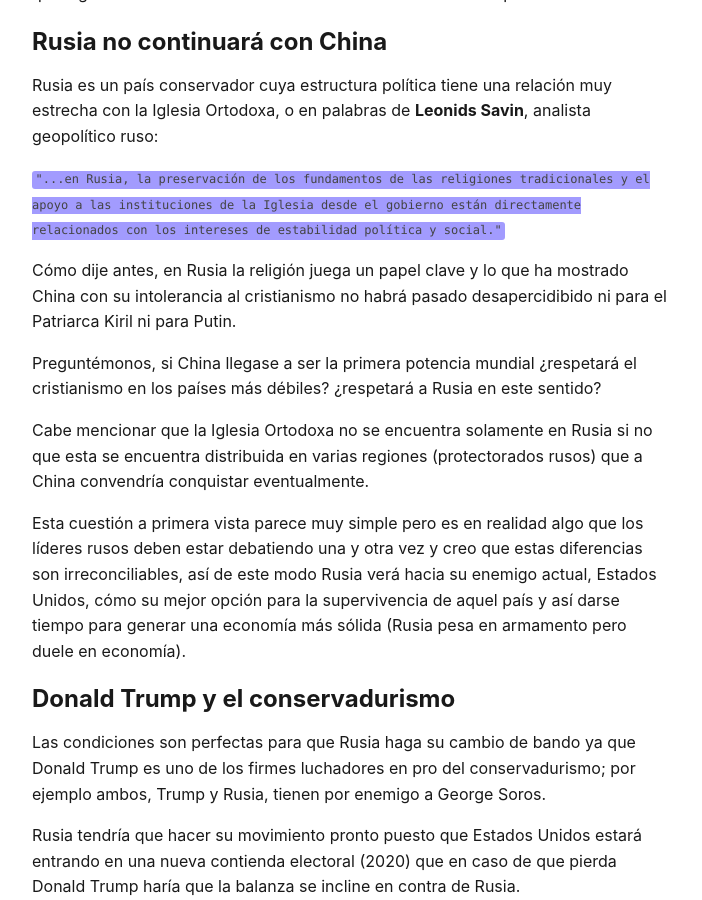
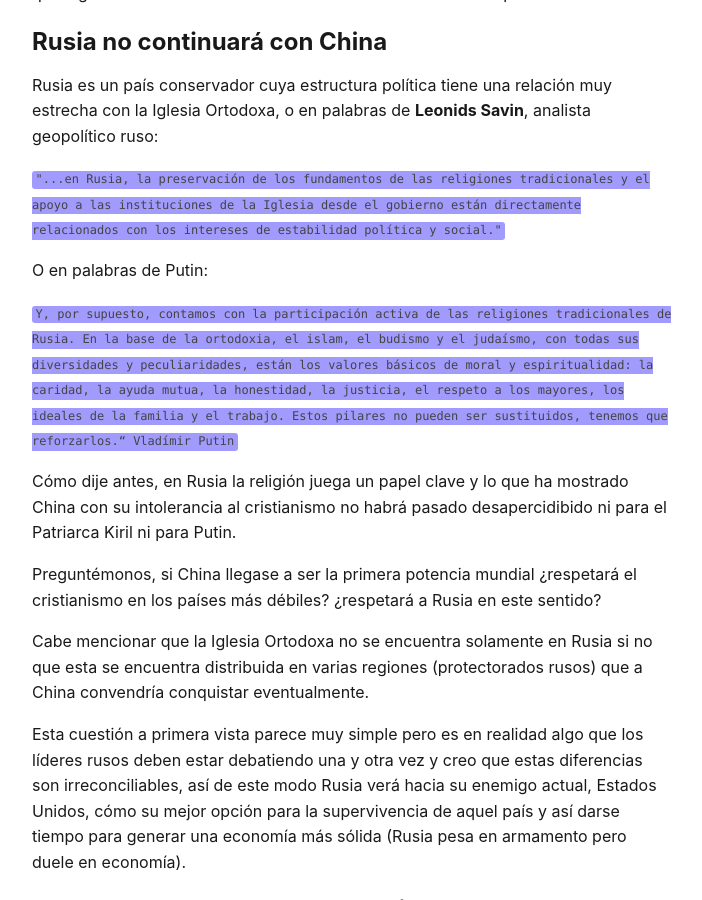
Before and after one commit to totogarza/garzacodes, a Jekyll site: the page built from _posts/2019-01-04-predicciones-2019-sobre-estado-unidos-rusia-y-china-nuevas-alianzas-y-un-nuevo-estandar-economicos.md, in a window 1280 px wide and 900 px high, scrolled down 1102 px. Shown: the whole window, without its empty margins (288-990 px from the left). Built offline with Jekyll 4.4.1, drawn with Linux system fonts in a browser that asks for light colours; some of the changed text lies outside the part shown.

Commit message:
corrección menor

````diff
--- a/_posts/2019-01-04-predicciones-2019-sobre-estado-unidos-rusia-y-china-nuevas-alianzas-y-un-nuevo-estandar-economicos.md
+++ b/_posts/2019-01-04-predicciones-2019-sobre-estado-unidos-rusia-y-china-nuevas-alianzas-y-un-nuevo-estandar-economicos.md
@@ -30,6 +30,10 @@ A mi parecer China comenzará a tomar medidas más drásticas este año y eso ha
 Rusia es un país conservador cuya estructura política tiene una relación muy estrecha con la Iglesia Ortodoxa, o en palabras de __Leonids Savin__, analista geopolítico ruso:
 
 ```"...en Rusia, la preservación de los fundamentos de las religiones tradicionales y el apoyo a las instituciones de la Iglesia desde el gobierno están directamente relacionados con los intereses de estabilidad política y social."```
+
+O en palabras de Putin:
+
+```Y, por supuesto, contamos con la participación activa de las religiones tradicionales de Rusia. En la base de la ortodoxia, el islam, el budismo y el judaísmo, con todas sus diversidades y peculiaridades, están los valores básicos de moral y espiritualidad: la caridad, la ayuda mutua, la honestidad, la justicia, el respeto a los mayores, los ideales de la familia y el trabajo. Estos pilares no pueden ser sustituidos, tenemos que reforzarlos.“ Vladímir Putin```
 
 Cómo dije antes, en Rusia la religión juega un papel clave y lo que ha mostrado China con su intolerancia al cristianismo no habrá pasado desapercidibido ni para el Patriarca Kiril ni para Putin.
 
@@ -81,9 +85,6 @@ La única finalidad es realizar un análisis para ponderar y accionar en base a
 
 Pero eso sí, lo que es ley es que el cambio es constante y este sistema ya hace mucho que está corroído.
 
-
-```Y, por supuesto, contamos con la participación activa de las religiones tradicionales de Rusia. En la base de la ortodoxia, el islam, el budismo y el judaísmo, con todas sus diversidades y peculiaridades, están los valores básicos de moral y espiritualidad: la caridad, la ayuda mutua, la honestidad, la justicia, el respeto a los mayores, los ideales de la familia y el trabajo. Estos pilares no pueden ser sustituidos, tenemos que reforzarlos.“ Vladímir Putin```
-
 <!--
 Referencias:
 
````
